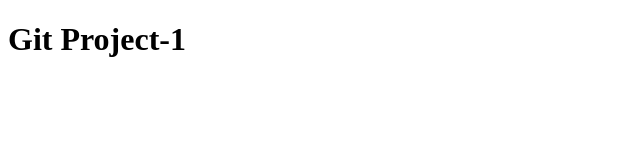
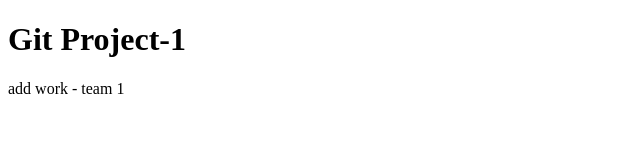
Before and after one commit to gywls00204/ezen_250605, a plain HTML site: page index.html in a window 1280 px wide. Shown: the whole page, without its empty margins (0-640 px from the left). Drawn offline with Linux system fonts and the light colour scheme.

Commit message:
team1  first

```diff
--- a/index.html
+++ b/index.html
@@ -7,5 +7,6 @@
 </head>
 <body>
     <h1>Git Project-1</h1>
+    <p>add work - team 1</p>
 </body>
 </html>
```
